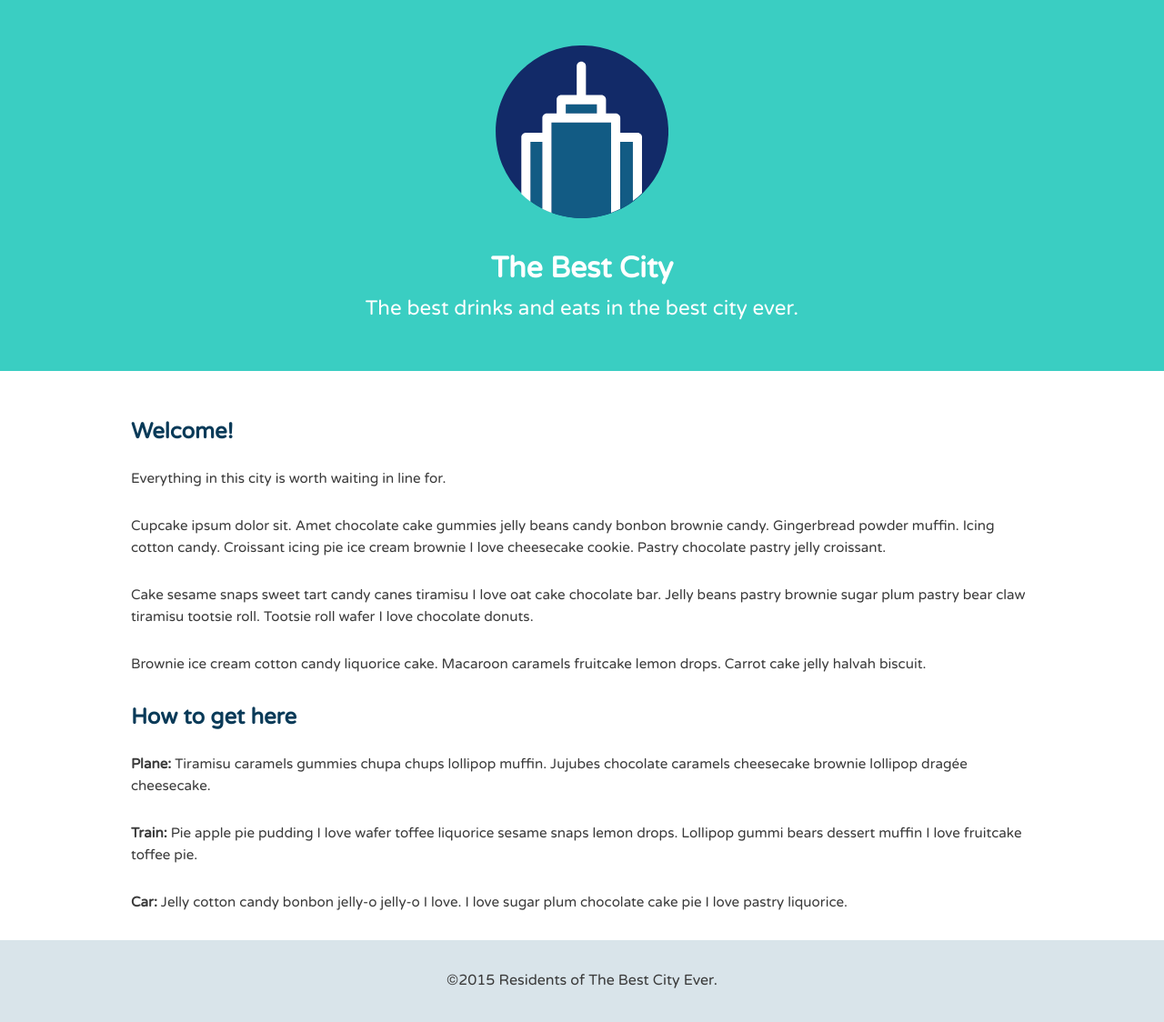
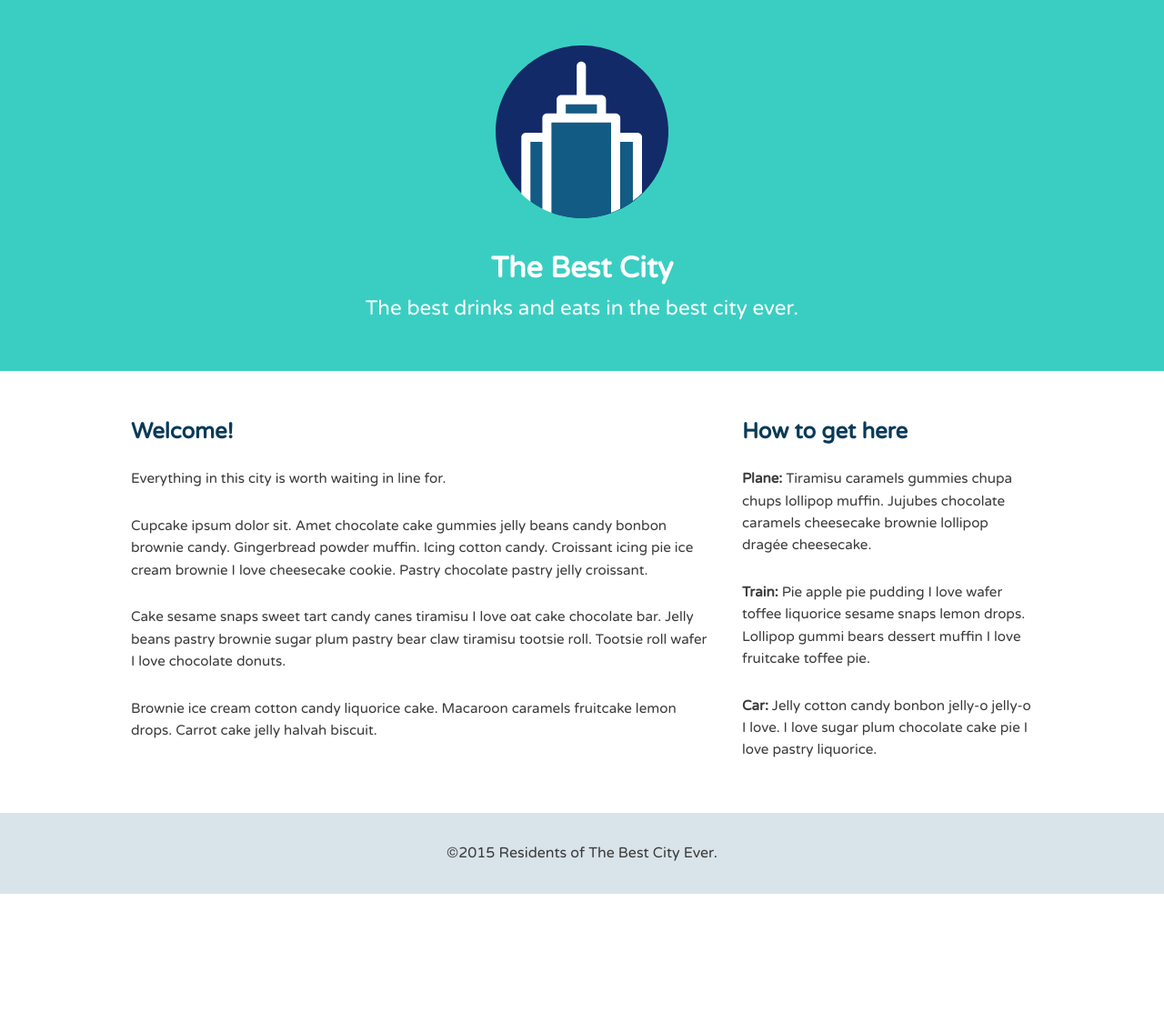
Before and after one commit to llogan382/practice-code, a PHP site: page /flexbox-css-course/index.html in a window 1280 px wide. Shown: the part 72-1196 px from the top of the page at 91% size. After the commit the page ends 1055 px from the top, so only its background shows below. Run offline with PHP 8.4, Linux system fonts and the light colour scheme.

Commit message:
Adjusts numb of columns for screen size

```diff
--- a/flexbox-css-course/css/flexbox.css
+++ b/flexbox-css-course/css/flexbox.css
@@ -5,8 +5,12 @@
 @media (min-width: 769px) {
 
   .main-header,
-  .main-nav {
+  .main-nav,
+  .row {
     display: flex;
+  }
+  .col {
+    flex: 1;
   }
   .main-header {
     flex-direction: column;
@@ -19,5 +23,8 @@
     flex-direction: row;
     justify-content: space-between;
   }
+  .primary {
+    flex: 2;
+  }
 
 }
```
